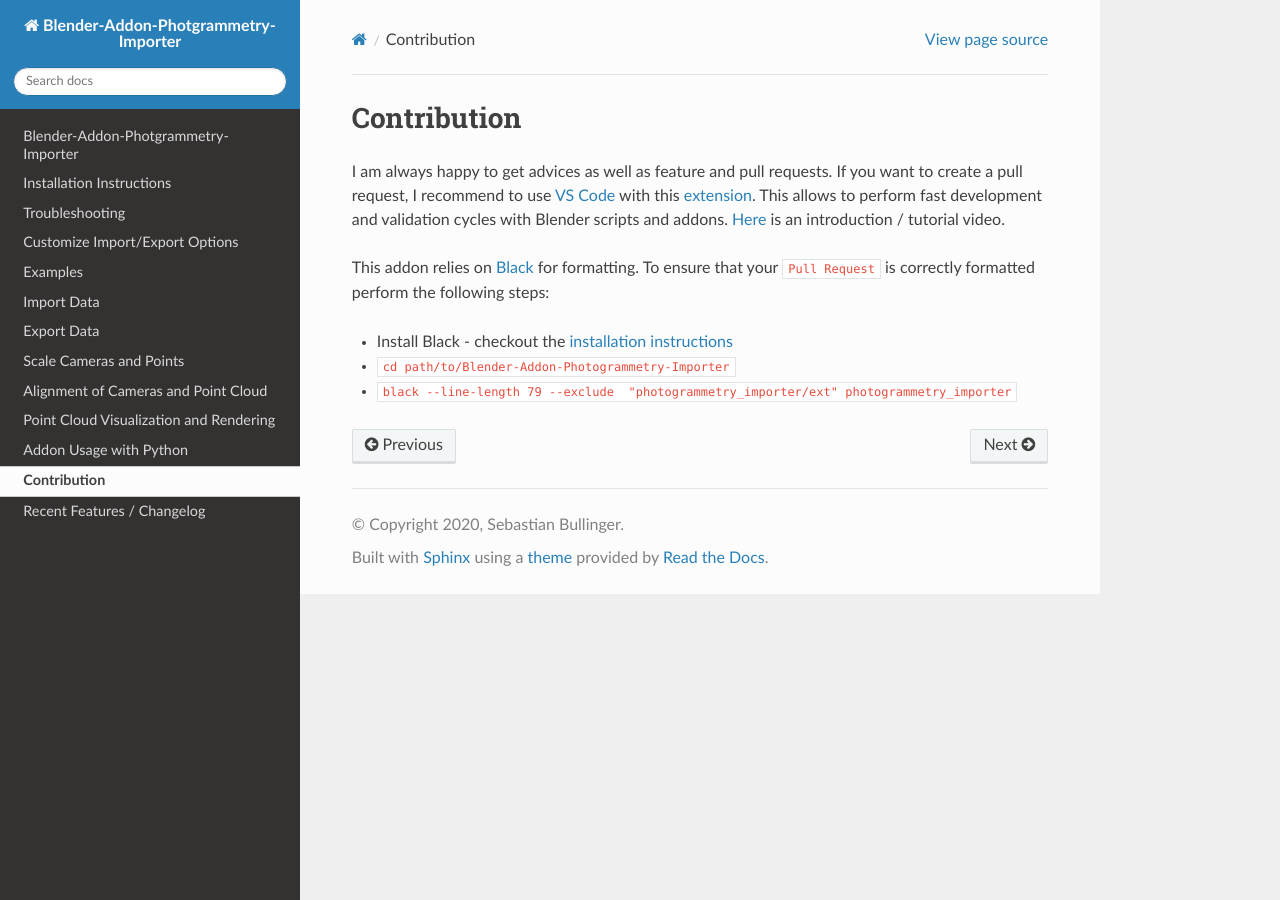
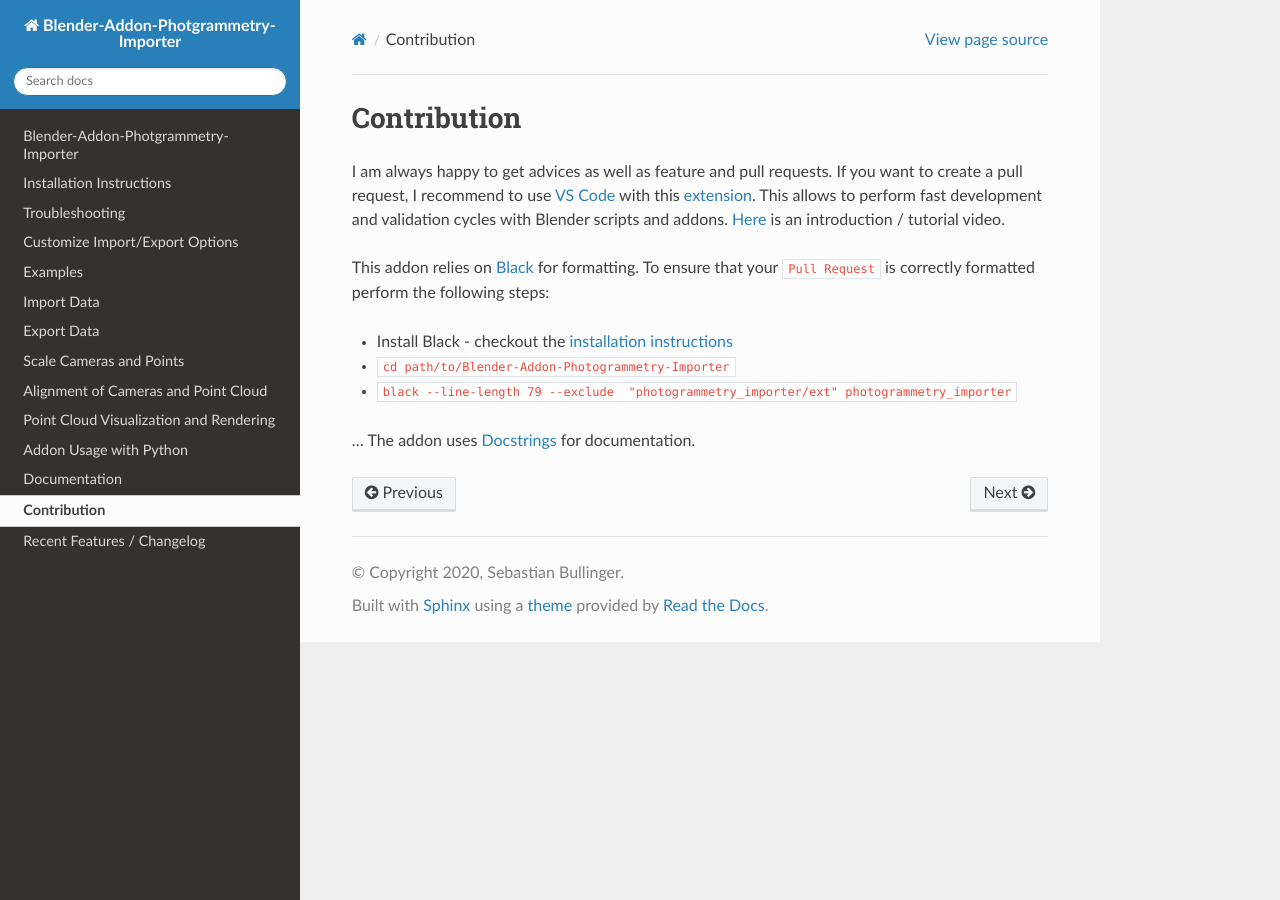
Before and after one commit to SBCV/Blender-Addon-Photogrammetry-Importer, a Sphinx documentation site: the page built from doc/sphinx/source/contribution.rst, in a window 1280 px wide. Built offline with Sphinx 7.4.7 and the Read the Docs theme 2.0.0, drawn with Linux system fonts in a browser that asks for light colours.

Commit message:
extended the documentation

```diff
--- a/doc/sphinx/source/contribution.rst
+++ b/doc/sphinx/source/contribution.rst
@@ -14,3 +14,5 @@
    - Install Black - checkout the `installation instructions <https://github.com/psf/black#installation-and-usage>`_
    - :code:`cd path/to/Blender-Addon-Photogrammetry-Importer`
    - :code:`black --line-length 79 --exclude  "photogrammetry_importer/ext" photogrammetry_importer`
+
+... The addon uses `Docstrings <https://www.python.org/dev/peps/pep-0257/>`_ for documentation.
--- /dev/null
+++ b/doc/sphinx/source/documentation.rst
@@ -0,0 +1,6 @@
+*************
+Documentation
+*************
+
+The addon uses `Sphinx <https://www.sphinx-doc.org>`_ to generate the documentation. In order to build the documentation locally, download the `project <https://github.com/SBCV/Blender-Addon-Photogrammetry-Importer>`_, navigate to the :code:`sphinx` folder (i.e. :code:`cd Blender-Addon-Photogrammetry-Importer/doc/sphinx`) and run :code:`make html` / :code:`make latex` (using Linux) or :code:`make.bat html` / :code:`make.bat latex` (using Windows).
+The documentation uses the `sphinx_rtd_theme <https://github.com/readthedocs/sphinx_rtd_theme>`_, which can be installed with :code:`pip install sphinx-rtd-theme`.
--- a/doc/sphinx/source/index.rst
+++ b/doc/sphinx/source/index.rst
@@ -67,6 +67,7 @@
    alignment
    point_cloud
    python
+   documentation
    contribution
    changelog
 
```
